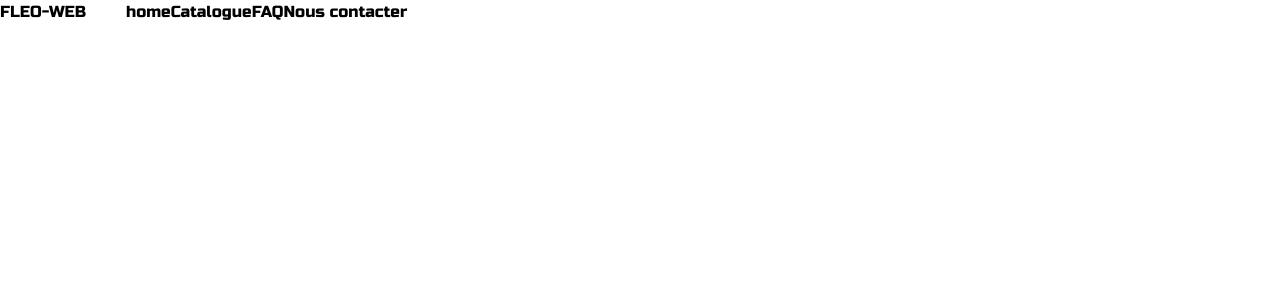
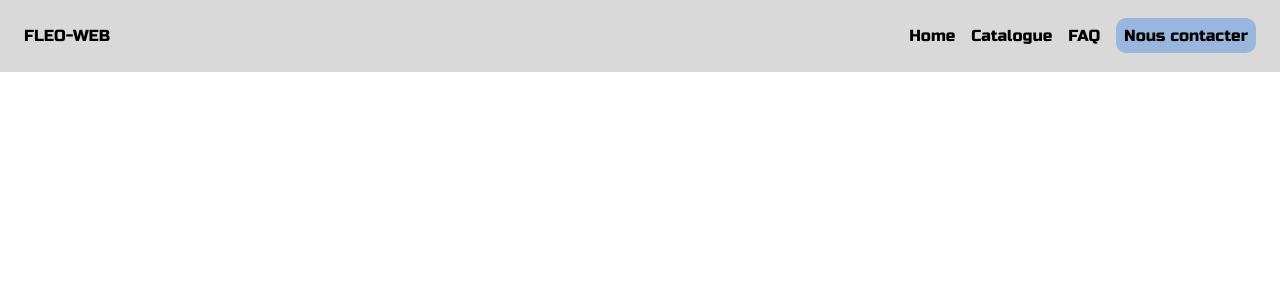
Before and after one commit to laflut3/catalogue_site, a Next.js app in the folder frontend/: page /Accueil in a window 1280 px wide. Shown: the top 300 px of the page. Built offline with nearby package versions, Linux system fonts and the light colour scheme.

Commit message:
refactor(): nav bar compléte

```diff
--- a/frontend/src/components/général/navBar.tsx
+++ b/frontend/src/components/général/navBar.tsx
@@ -1,15 +1,15 @@
 import React from 'react';
-import '@/styles/général/NavBarStyle.module.css';
+import styles from '@/styles/général/NavBarStyle.module.css';
 
 const NavBar = () => {
     return (
-        <nav className="font-Russo flex space-x-10">
+        <nav className="font-Russo flex space-x-10 justify-between items-center text-center p-6">
             <p>FLEO-WEB</p>
-            <div>
-                <a href="/Accueil">home</a>
+            <div className="space-x-4">
+                <a href="/Accueil">Home</a>
                 <a href="/Catalogue">Catalogue</a>
                 <a href="/FAQ">FAQ</a>
-                <a href="/Contact">Nous contacter</a>
+                <a href="/Contact" className={`${styles.color} p-2`}>Nous contacter</a>
             </div>
         </nav>
     )
--- a/frontend/src/pages/Accueil.tsx
+++ b/frontend/src/pages/Accueil.tsx
@@ -2,10 +2,11 @@
 import React from 'react';
 import NavBar from "@/components/général/navBar";
 
+import style from "@/styles/Acceuil.module.css"
 const Accueil: React.FC = () => {
     return (
         <div>
-            <header>
+            <header className={`${style.header}`}>
                 <NavBar />
             </header>
             <main>
--- /dev/null
+++ b/frontend/src/styles/Acceuil.module.css
@@ -0,0 +1,3 @@
+.header{
+    background-color: #D9D9D9;
+}
--- a/frontend/src/styles/général/NavBarStyle.module.css
+++ b/frontend/src/styles/général/NavBarStyle.module.css
@@ -0,0 +1,4 @@
+.color{
+    background-color: #99B7DE;
+    border-radius: 10px;
+}
```
